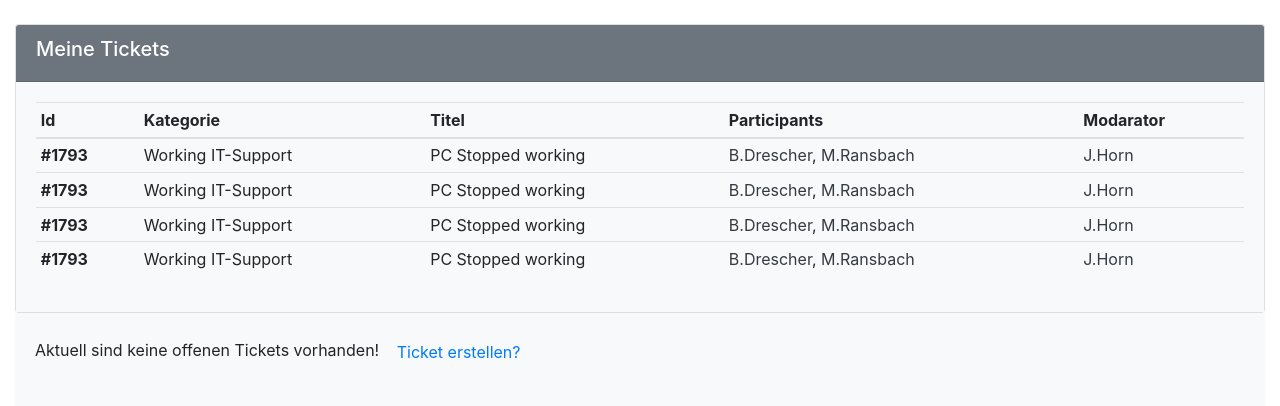
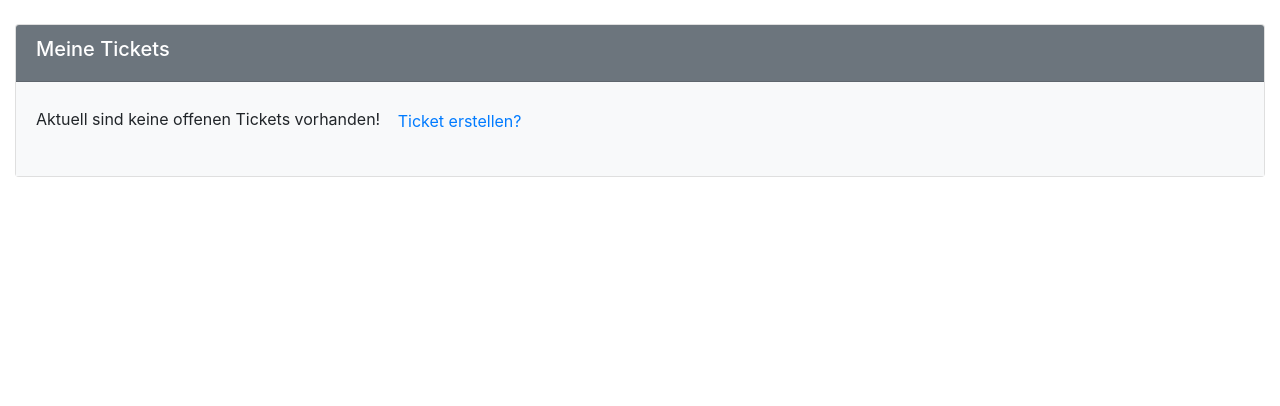
Before and after one commit to Rise-Up-Group/TicketControl, a Django app: page /ticket/my in a window 1280 px wide. Shown: the part 56-462 px from the top of the page. Run offline with Django 4.2, Linux system fonts and the light colour scheme; the visitor is signed in with stand-in values (Sample User, id 1); data that the repository does not hold is empty; parts of the project's set-up code (start-up, migrations or seed data) failed here and were passed over; some libraries are stand-ins or nearby versions.

Commit message:
remove useless html

```diff
--- a/app/templates/ticket/detail.html
+++ b/app/templates/ticket/detail.html
@@ -91,7 +91,6 @@
                         <p class="lead">Beschreibung</p>
                         <hr>
                         <p>{{ ticket.description }}</p>
-                        </blockquote>
                         <p class="blockquote-footer mb-0 font-italic">
                             {{ ticket.creationDate }}
                         </p>
@@ -107,7 +106,6 @@
                                 | {{ comment.user.username }}</p>
                             <hr>
                             <p>{{ comment.content }}</p>
-                            </blockquote>
                             <p class="blockquote-footer mb-0 font-italic">
                                 {{ comment.creationDate }}
                             </p>
--- a/app/templates/ticket/manage.html
+++ b/app/templates/ticket/manage.html
@@ -6,58 +6,6 @@
         <div class="card-header bg-secondary text-white">
             <h5>Meine Tickets</h5>
         </div>
-        <div class="card-body bg-light">
-            <table class="table table-sm table-hover">
-                <thead>
-                <tr>
-                    <th scope="row">Id</th>
-                    <th>Kategorie</th>
-                    <th>Titel</th>
-                    <th>Participants</th>
-                    <th>Modarator</th>
-                </tr>
-                </thead>
-                <tbody>
-                <tr onclick="window.location = '1723';">
-                    <th scope="row">#1793</th>
-                    <td>Working IT-Support</td>
-                    <td>PC Stopped working</td>
-                    <td><a class="text-dark" href="/user/bdrescher">B.Drescher</a>, <a class="text-dark"
-                                                                                       href="/user/ransbachm">M.Ransbach</a>
-                    </td>
-                    <td><a class="text-dark" href="/user/jhorn">J.Horn</a></td>
-                </tr>
-                <tr onclick="window.location = '1723';">
-                    <th scope="row">#1793</th>
-                    <td>Working IT-Support</td>
-                    <td>PC Stopped working</td>
-                    <td><a class="text-dark" href="/user/bdrescher">B.Drescher</a>, <a class="text-dark"
-                                                                                       href="/user/ransbachm">M.Ransbach</a>
-                    </td>
-                    <td><a class="text-dark" href="/user/jhorn">J.Horn</a></td>
-                </tr>
-                <tr onclick="window.location = '1723';">
-                    <th scope="row">#1793</th>
-                    <td>Working IT-Support</td>
-                    <td>PC Stopped working</td>
-                    <td><a class="text-dark" href="/user/bdrescher">B.Drescher</a>, <a class="text-dark"
-                                                                                       href="/user/ransbachm">M.Ransbach</a>
-                    </td>
-                    <td><a class="text-dark" href="/user/jhorn">J.Horn</a></td>
-                </tr>
-                <tr onclick="window.location = '1723';">
-                    <th scope="row">#1793</th>
-                    <td>Working IT-Support</td>
-                    <td>PC Stopped working</td>
-                    <td><a class="text-dark" href="/user/bdrescher">B.Drescher</a>, <a class="text-dark"
-                                                                                       href="/user/ransbachm">M.Ransbach</a>
-                    </td>
-                    <td><a class="text-dark" href="/user/jhorn">J.Horn</a></td>
-                </tr>
-                </tbody>
-            </table>
-        </div>
-    </div>
     <div class="card-body bg-light">
         {% if tickets|length > 1 %}
             <table class="table table-sm table-hover">
```
